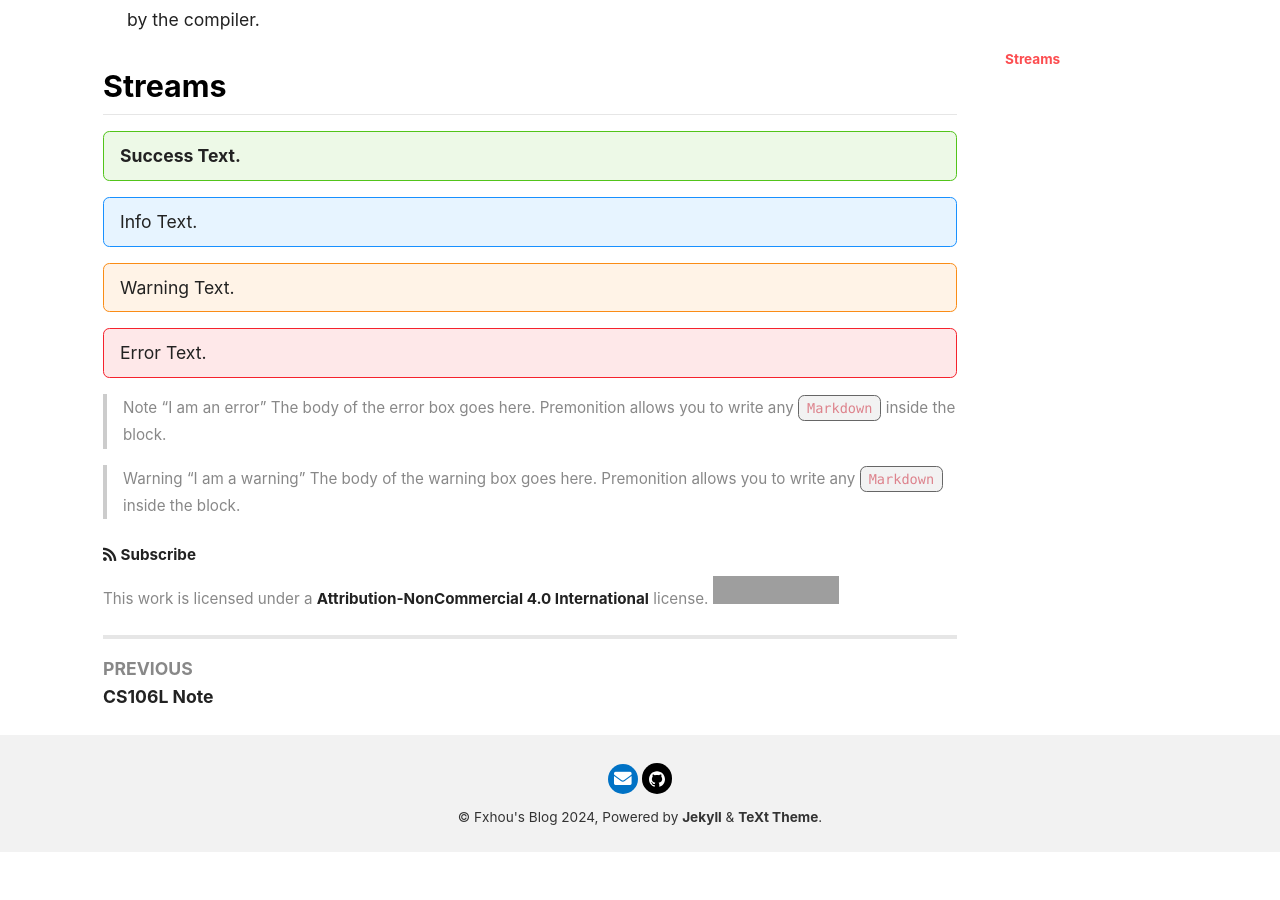
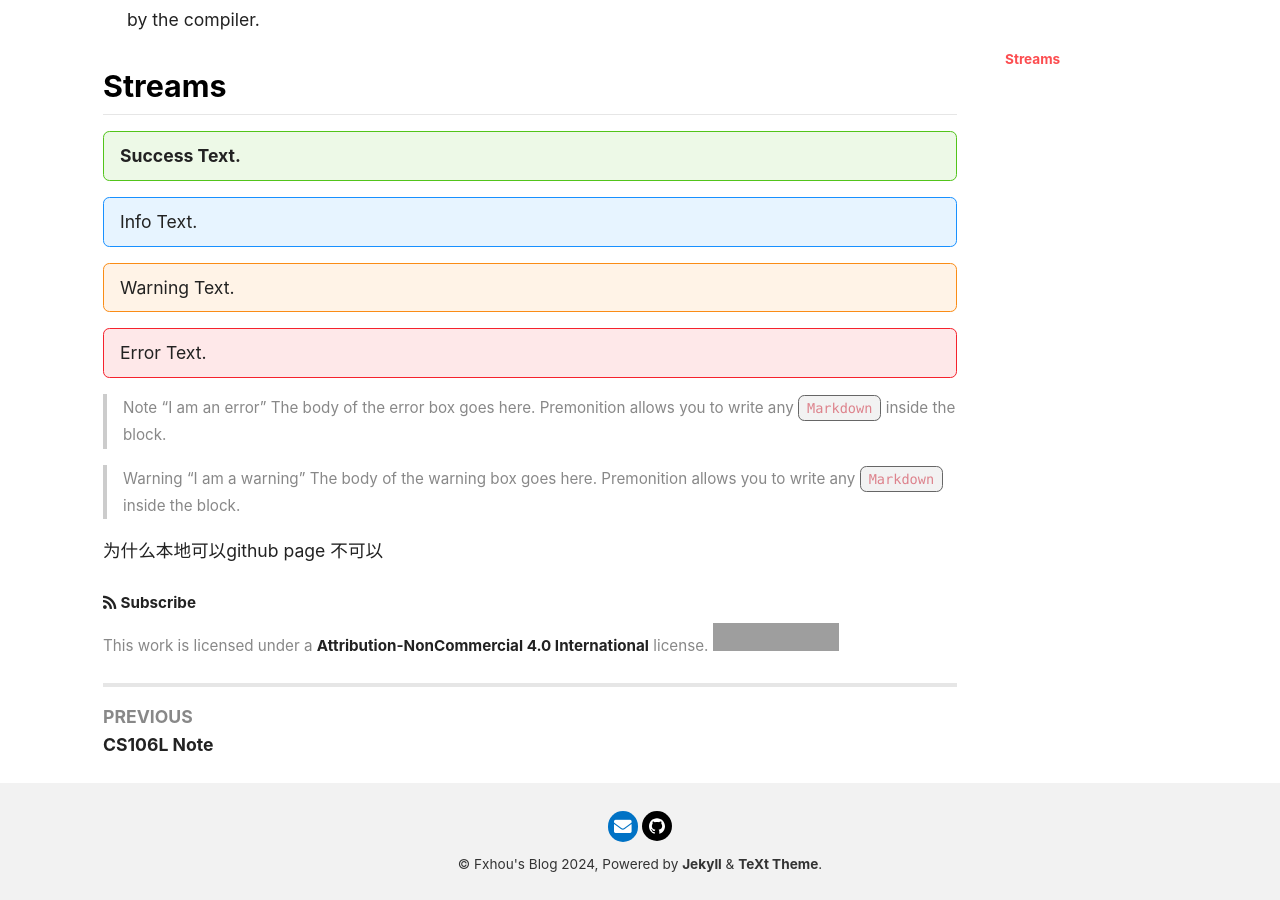
Before and after one commit to fangxuehouwuming/fangxuehouwuming.github.io, a Jekyll site: the page built from _posts/2024-02-13-test.md, in a window 1280 px wide and 900 px high, scrolled down 2047 px. Built offline with Jekyll 4.4.1, drawn with Linux system fonts in a browser that asks for light colours; nearby versions of some CDN libraries; comment, search, counter and statistics services are not loaded; before the commit the page ends 2899 px from its top, so only the background shows below that; grey boxes are pictures that could not be loaded.

```diff
--- a/_posts/2024-02-13-test.md
+++ b/_posts/2024-02-13-test.md
@@ -123,3 +123,5 @@
 
 > Warning "I am a warning"
 > The body of the warning box goes here. Premonition allows you to write any `Markdown` inside the block.
+
+为什么本地可以github page 不可以
```
